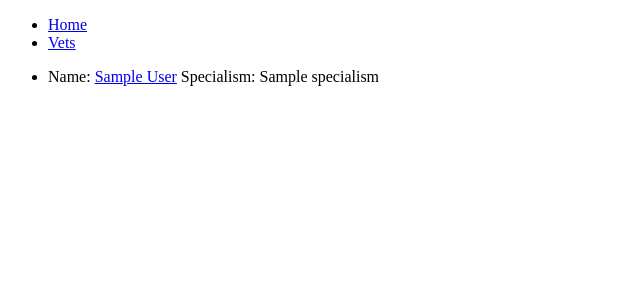
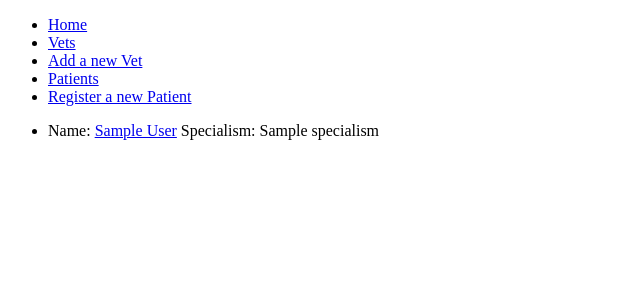
Before and after one commit to IronsideF/vet_manager_flask_project, a Flask app: page /vets in a window 1280 px wide. Shown: the top 300 px of the page, without its empty margins (0-640 px from the left). Run offline with Flask 2, Linux system fonts and the light colour scheme; a database or web service that is not in the repository returns one stand-in record (values such as "Sample title"); some libraries are stand-ins or nearby versions.

Commit message:
core functionality on vet side of app achieved

```diff
--- a/controllers/vet_controller.py
+++ b/controllers/vet_controller.py
@@ -16,7 +16,8 @@ def index():
 @vets_blueprint.route('/vets/<id>')
 def show(id):
     vet = vet_repo.select(id)
-    return render_template('vets/show.html', vet=vet)
+    animals = vet_repo.animals(vet_repo.select(id))
+    return render_template('vets/show.html', vet=vet, animals=animals)
 
 # NEW
 # GET /vets/new
@@ -45,7 +46,7 @@ def edit(id):
 def update(id):
     vet = Vet(request.form['first_name'], request.form['last_name'], request.form['specialism'], id)
     vet_repo.update(vet)
-    return redirect (f'vets/{vet.id}')
+    return redirect (f'/vets/{vet.id}')
 
 
 # DELETE
--- a/repositories/vet_repository.py
+++ b/repositories/vet_repository.py
@@ -40,3 +40,12 @@ def delete(id):
 
 def delete_all():
     run_sql('DELETE FROM vets')
+
+def animals(vet):
+    results = run_sql("SELECT * FROM animals WHERE vet_id = %s", [vet.id])
+    animals=[]
+    if results:
+        for row in results:
+            animal = Animal(row['name'], row['dob'], row['type'], row['owner_details'], row['treatment_notes'], vet, row['id'])
+            animals.append(animal)
+    return animals
--- a/templates/base.html
+++ b/templates/base.html
@@ -12,11 +12,14 @@
             <ul>
                 <li><a href="/">Home</a></li>
                 <li><a href="/vets">Vets</a></li>
+                <li><a href="/vets/new">Add a new Vet</a></li>
+                <li><a href="/animals">Patients</a></li>
+                <li><a href="/animals/new">Register a new Patient</a></li>
             </ul>
         </nav>
     </header>
 
-    <div>
+    <div class="main-content">
         {% block content %}
 
         {% endblock content %}
```
Also changed, not shown: templates/vets/edit.html (+9 -1 lines), templates/vets/new.html (+9 -1 lines), templates/vets/show.html (+14 -1 lines), repositories/animal_repository.py (line endings or trailing spaces).
